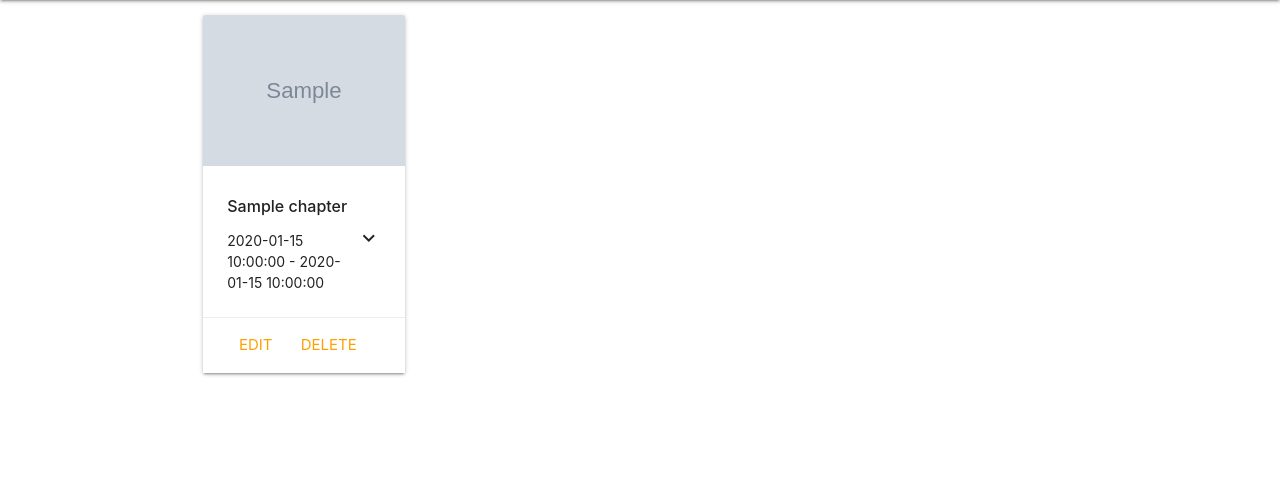
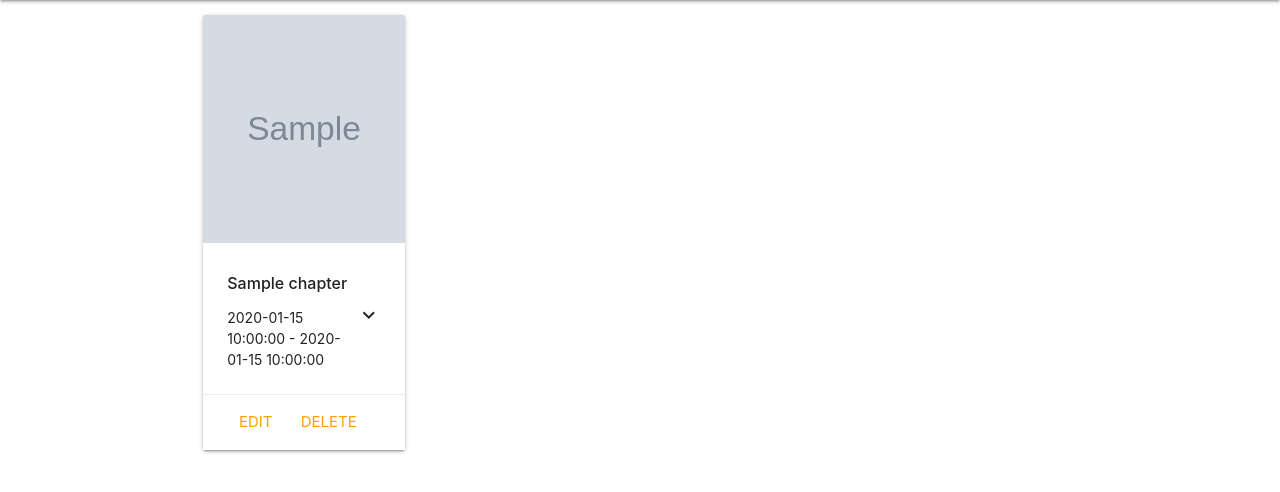
Before and after one commit to diovcharova/travel-chapters, a Flask app: page / in a window 1280 px wide. Shown: the part 64-556 px from the top of the page. Run offline with Flask 2, Linux system fonts and the light colour scheme; grey boxes marked "Sample" are stand-in pictures; a database or web service that is not in the repository returns one stand-in record (values such as "Sample title"); some libraries are stand-ins or nearby versions.

Commit message:
title in cards truncated

```diff
--- a/app.py
+++ b/app.py
@@ -16,7 +16,7 @@ mongo = PyMongo(app)
 @app.route('/')
 @app.route('/get_chapters')
 def get_chapters():
-    placeholder = "https://via.placeholder.com/200x299.png?text=No+image+found";
+    placeholder = "https://via.placeholder.com/200x229.png?text=No+image+found";
     return render_template("chapters.html", chapters= mongo.db.chapters.find(), placeholder=placeholder)
 
 @app.route('/add_chapter')
--- a/templates/chapters.html
+++ b/templates/chapters.html
@@ -4,17 +4,17 @@
   <div class="col s12 m6 l3" >
     <div class="card" >
       {% if chapter.main_photo %}
-      <div class="card-image waves-effect waves-block waves-light" style="max-height:228px;">
-        <img class="activator" src="{{chapter.main_photo}}">
+      <div class="card-image waves-effect waves-block waves-light" >
+        <img class="activator" src="{{chapter.main_photo}}" style="height:228px;">
       </div>
       {% else %}
-      <div class="card-image waves-effect waves-block waves-light" style="max-height:228px;">
-        <img class="activator" src="{{placeholder}}">
+      <div class="card-image waves-effect waves-block waves-light" >
+        <img class="activator" src="{{placeholder}}" style="height:228px;">
       </div>
       {% endif %}
-      <div class="card-content ">
+      <div class="card-content">
         <span class="card-title activator grey-text text-darken-4 " style="font-size:16px;">
-          <strong>{{chapter.title}}</strong><i class="material-icons right">keyboard_arrow_down</i>
+          <strong class="truncate">{{chapter.title}}</strong><i class="material-icons right">keyboard_arrow_down</i>
         </span>
         <p style="font-size:14px;">{{chapter.start_date}} - {{chapter.end_date}}</p>
       </div>
```
